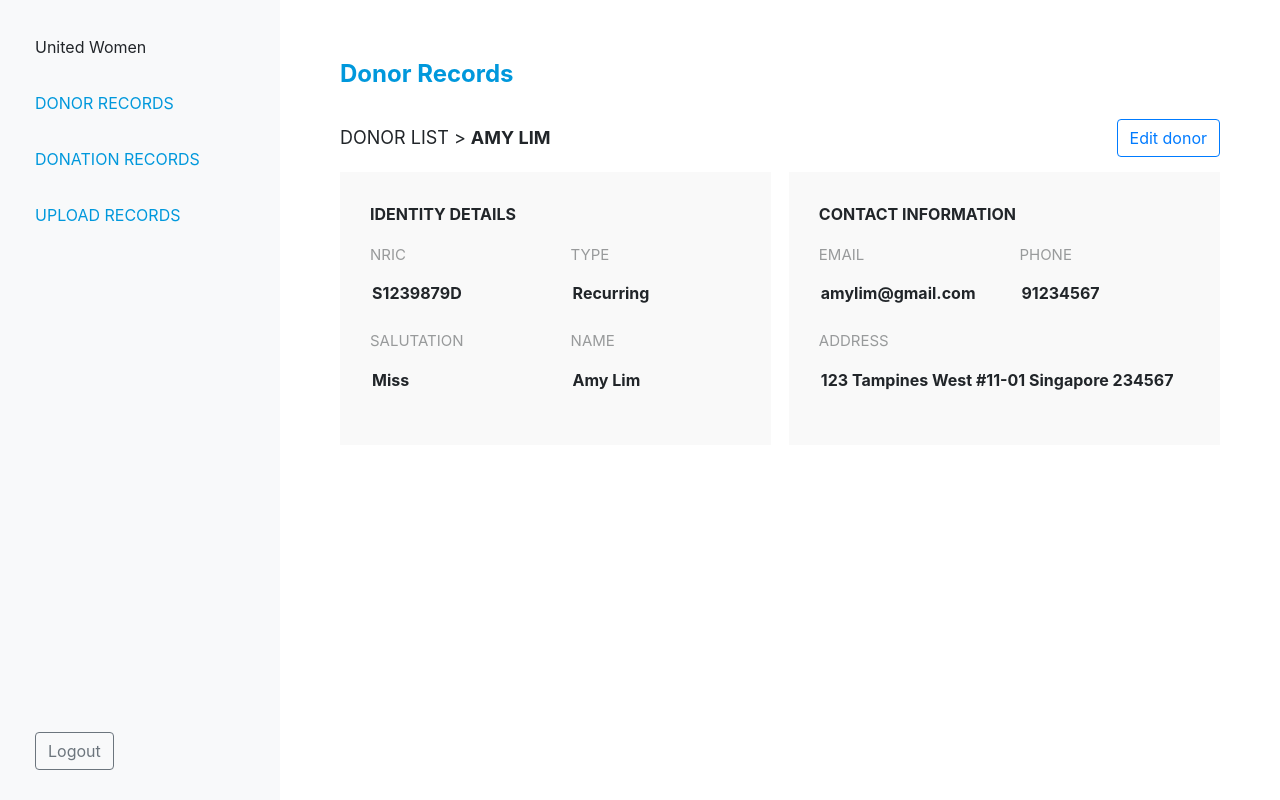
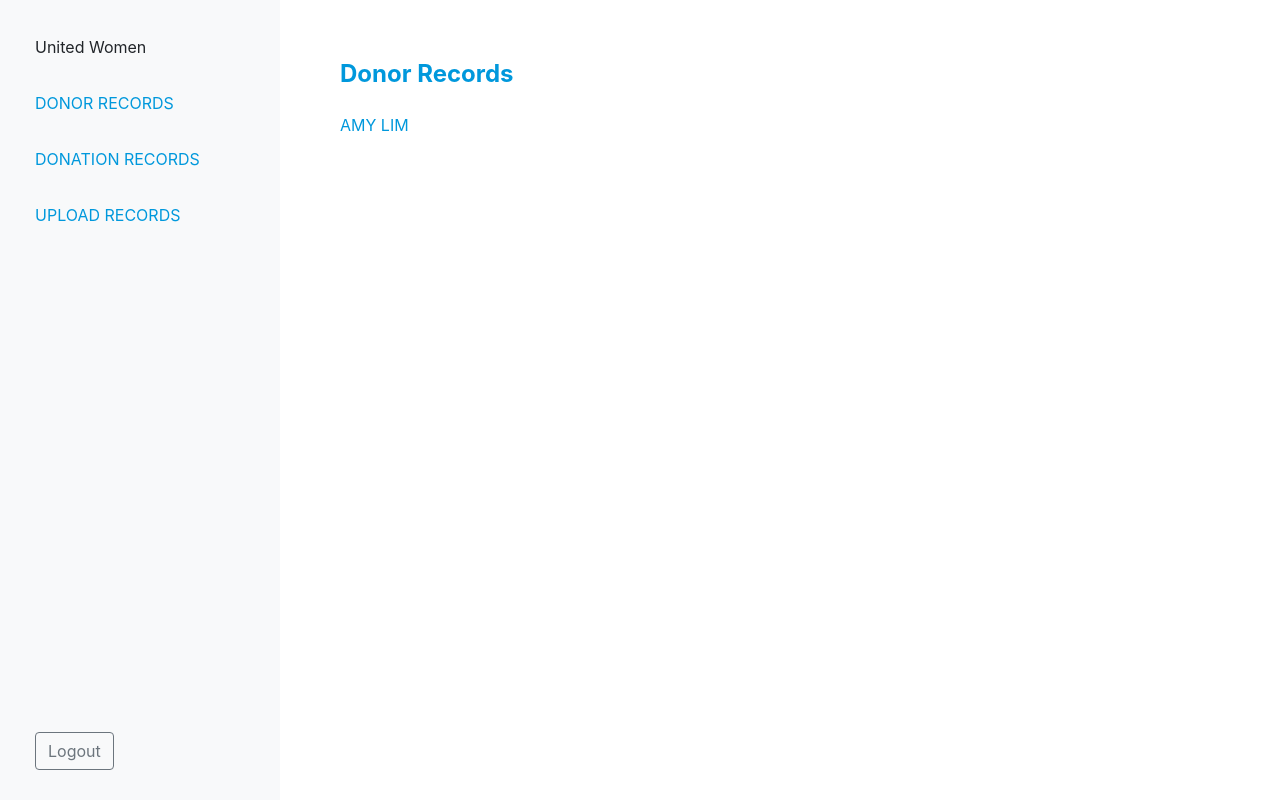
Before and after one commit to TechLadies/united_women_frontend, a React (Create React App) app: page / in a window 1280 px wide. Built offline with nearby package versions, Linux system fonts and the light colour scheme.

Commit message:
Separate out individual donor overview from donor records overview

```diff
--- a/src/components/DonorOverview.js
+++ b/src/components/DonorOverview.js
@@ -35,7 +35,7 @@ const DonorOverview = () => {
   )
 
   const CancelButton = () => (
-    <button onClick={()=>setEditing(false)} className="btn btn-link">Cancel</button>
+    <button onClick={()=>setEditing(false)} className="btn btn-outline-primary">Cancel</button>
   )
 
   const EditButton = () => (
@@ -44,31 +44,29 @@ const DonorOverview = () => {
 
   /*render*/
   return(
-      <>
+      <main>
       <h1>Donor Records</h1>
       <div className="breadcrumbs">
-        <p><Link to="/">Donor List</Link>  >  <strong>{donor.name}</strong></p>
-        { editing ? <div className="btn-toolbar"><CancelButton/><SaveButton/></div> : <EditButton/> }
+        <p>Donor List  >  <strong>{donor.name}</strong></p>
+        { editing ? <div className="btn-toolbar mr-2"><SaveButton/><CancelButton/></div> : <EditButton/> }
       </div>
 
       { editing ? (
         <div>
-        <EditDonorForm currentDonor={donor} getUpdatedDonor={getUpdatedDonor}/>
+        <EditDonorForm editMode={editing} currentDonor={donor} getUpdatedDonor={getUpdatedDonor}/>
         </div>
       ) : (
         <div>
         <DonorDetails currentDonor={donor}/>
         </div>
       )}
-
-    </>
+    </main>
   )
 }
 
 
 
 const DonorDetails = props => {
-
   return (
     <Form>
       <Row className="donor-summary__container">
@@ -100,7 +98,7 @@ const DonorDetails = props => {
           <Row>
             <Form.Group as={Col} controlId="donorEmail" column sm="6">
               <Form.Label>Email</Form.Label>
-              <Form.Control plaintext readOnly type="email" defaultValue={props.currentDonor.email} />
+              <Form.Control plaintext readOnly defaultValue={props.currentDonor.email} />
             </Form.Group>
             <Form.Group as={Col} controlId="donorPhone" column sm="6">
               <Form.Label>Phone</Form.Label>
--- a/src/components/DonorRecords.js
+++ b/src/components/DonorRecords.js
@@ -1,123 +1,16 @@
-import React, { useState } from 'react'
+import React from 'react'
 import './DonorRecords.css'
-import Form from 'react-bootstrap/Form'
-import Row from 'react-bootstrap/Row'
-import Col from 'react-bootstrap/Col'
-import EditDonorForm from './EditDonorForm'
 import NavBarWrapper from '../helpers/NavBarWrapper'
-
+import { Link } from 'react-router-dom'
 
 const DonorRecords = () => {
-  const currentDonor = {
-    name: 'Amy Lim',
-    email: 'amylim@gmail.com',
-    nric: 'S1239879D',
-    type: 'Recurring',
-    salutation: 'Miss',
-    phone: '91234567',
-    address: '123 Tampines West #11-01 Singapore 234567'
-  }
-  const [ donor, setDonor ] = useState(currentDonor)
-  const [ updatedDonor, setUpdatedDonor ] = useState(donor)
-  const [ editing, setEditing ] = useState(false)
-
-  const getUpdatedDonor = donorData => {
-    setUpdatedDonor(donorData)
-  }
-
-  const updateDonor = () => {
-    setEditing(false)
-    setDonor(updatedDonor)
-  }
-  const SaveButton = () => (
-    <button onClick={updateDonor} className="btn btn-primary">Save edits</button>
-  )
-
-  const EditButton = () => (
-    <button onClick={()=>setEditing(true)} className="btn btn-outline-primary">Edit donor</button>
-  )
-
-  /*render*/
   return(
-
-    <div>
       <main>
-      <h1>Donor Records</h1>
-      <div className="breadcrumbs">
-        <p>Donor List  >  <strong>{donor.name}</strong></p>
-        { editing ? <SaveButton/> : <EditButton/> }
-      </div>
-
-      { editing ? (
-        <div>
-        <EditDonorForm editMode={editing} currentDonor={donor} getUpdatedDonor={getUpdatedDonor}/>
-        </div>
-      ) : (
-        <div>
-        <DonorDetails currentDonor={donor}/>
-        </div>
-      )}
+        <h1>Donor Records</h1>
+        {/* for testing */}
+        <Link to='/donor-record' className='nav-link'>Amy Lim</Link>
     </main>
-
-
-    </div>
   )
 }
 
-
-
-const DonorDetails = props => {
-  return (
-    <Form>
-      <Row className="donor-summary__container">
-        <Col md={6} className="donor-summary__column">
-          <p className="donor-summary__title">Identity Details</p>
-          <Row>
-            <Form.Group as={Col} controlId="donorNRIC" column sm="6">
-              <Form.Label>NRIC</Form.Label>
-              <Form.Control plaintext readOnly defaultValue={props.currentDonor.nric} />
-            </Form.Group>
-            <Form.Group as={Col} controlId="donorType" column sm="6">
-              <Form.Label>Type</Form.Label>
-              <Form.Control plaintext readOnly defaultValue={props.currentDonor.type} />
-            </Form.Group>
-          </Row>
-          <Row>
-            <Form.Group as={Col} controlId="donorSalutation" column sm="6">
-              <Form.Label>Salutation</Form.Label>
-              <Form.Control plaintext readOnly defaultValue={props.currentDonor.salutation} />
-            </Form.Group>
-            <Form.Group as={Col} controlId="donorName" column sm="6">
-              <Form.Label>Name</Form.Label>
-              <Form.Control plaintext readOnly defaultValue={props.currentDonor.name} />
-            </Form.Group>
-          </Row>
-        </Col>
-        <Col md={6} className="donor-summary__column">
-        <p className="donor-summary__title">Contact Information</p>
-          <Row>
-            <Form.Group as={Col} controlId="donorEmail" column sm="6">
-              <Form.Label>Email</Form.Label>
-              <Form.Control plaintext readOnly defaultValue={props.currentDonor.email} />
-            </Form.Group>
-            <Form.Group as={Col} controlId="donorPhone" column sm="6">
-              <Form.Label>Phone</Form.Label>
-              <Form.Control plaintext readOnly defaultValue={props.currentDonor.phone} />
-            </Form.Group>
-          </Row>
-          <Row>
-            <Form.Group as={Col} controlId="donorAddress" column sm="12">
-              <Form.Label>Address</Form.Label>
-              <Form.Control plaintext readOnly defaultValue={props.currentDonor.address} />
-            </Form.Group>
-          </Row>
-          </Col>
-      </Row>
-    </Form>
-  )
-}
-
-
-
-
 export default NavBarWrapper(DonorRecords)
--- a/src/components/EditDonorForm.js
+++ b/src/components/EditDonorForm.js
@@ -41,7 +41,7 @@ const EditDonorForm = props => {
             <Row>
               <Form.Group as={Col} controlId="donorSalutation" column sm="6">
                 <Form.Label >Salutation</Form.Label>
-                <Form.Control name="salutation" defaultValue={data.salutation} />
+                <Form.Control name="salutation" defaultValue={data.salutation} onChange={handleInputChange}/>
               </Form.Group>
               <Form.Group as={Col} controlId="donorName" column sm="6">
                 <Form.Label>Name</Form.Label>
```
